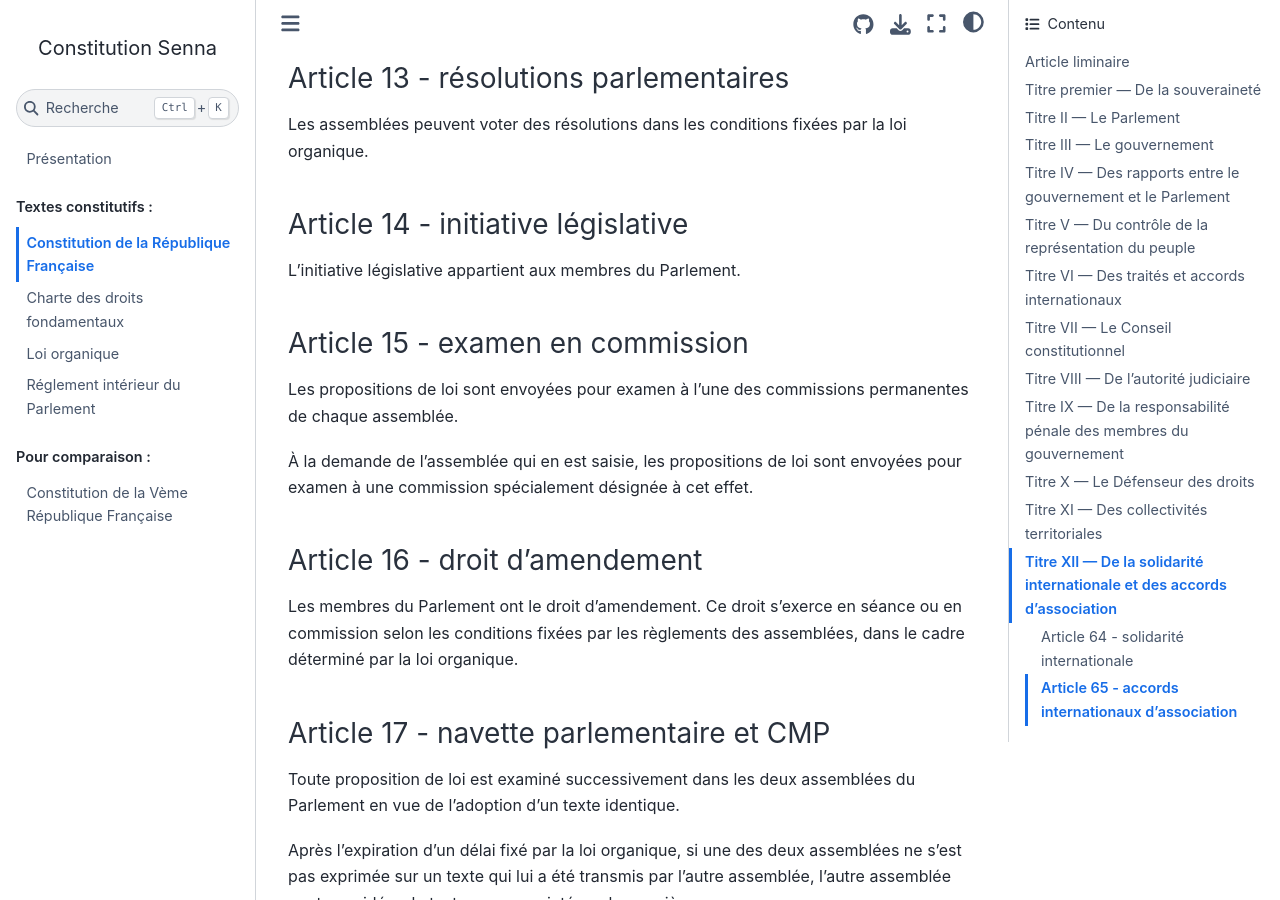
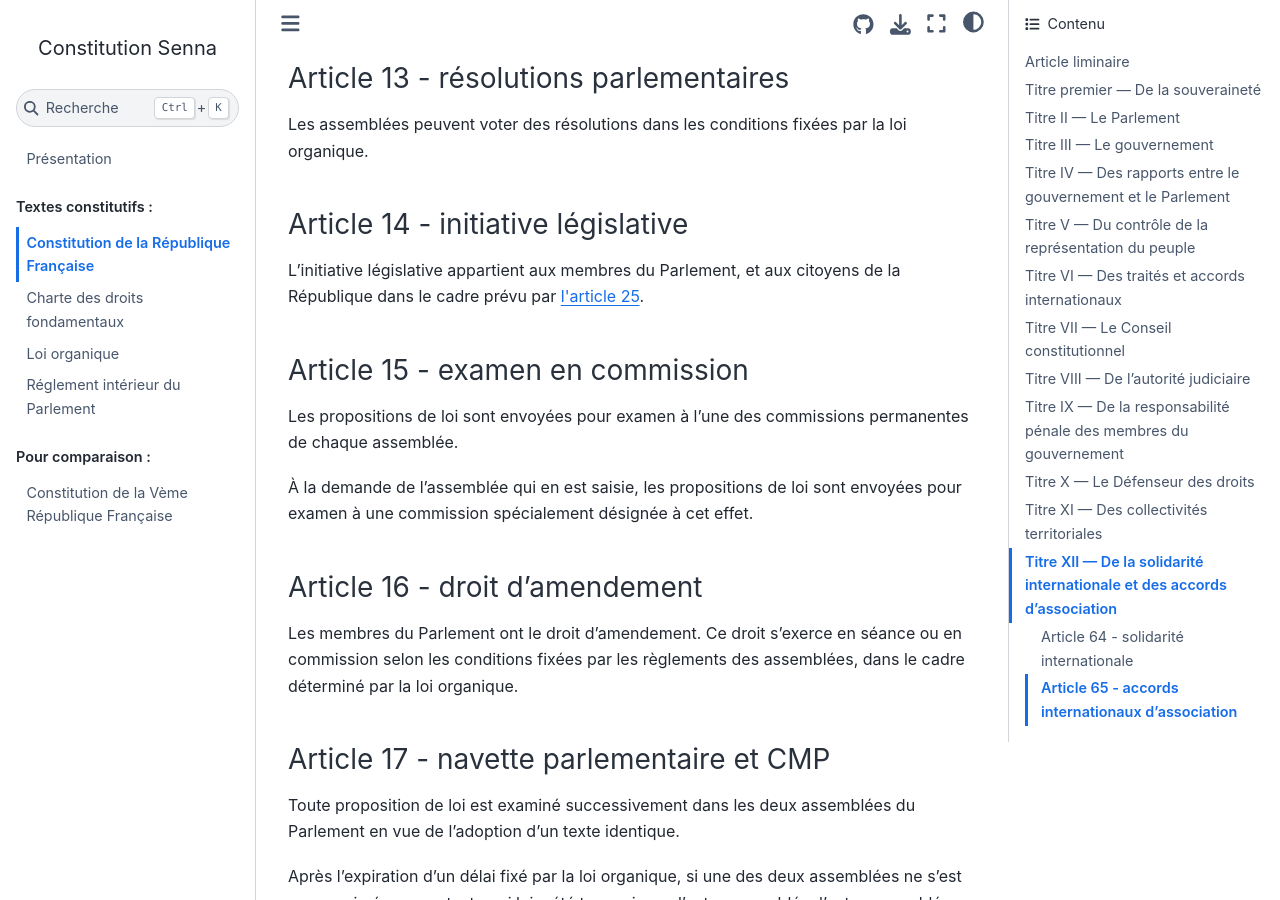
Before and after one commit to Gouvernathor/senna, a Sphinx documentation site: the page built from source/constitution.rst, in a window 1280 px wide and 900 px high, scrolled down 4300 px. Built offline with Sphinx 7.4.7 and the Sphinx Book theme 1.1.4, drawn with Linux system fonts in a browser that asks for light colours.

Commit message:
Les citoyens ont de fait une part d'initiative législative
L'assemblée constituante dans le cas de l'initiative constitutionnelle n'est pas mentionnée

```diff
--- a/source/constitution.rst
+++ b/source/constitution.rst
@@ -126,7 +126,7 @@
 
 .. article:: initiative législative
 
-L'initiative législative appartient aux membres du Parlement.
+L'initiative législative appartient aux membres du Parlement, et aux citoyens de la République dans le cadre prévu par :artref:`référendums`.
 
 .. article:: examen en commission
 
```
